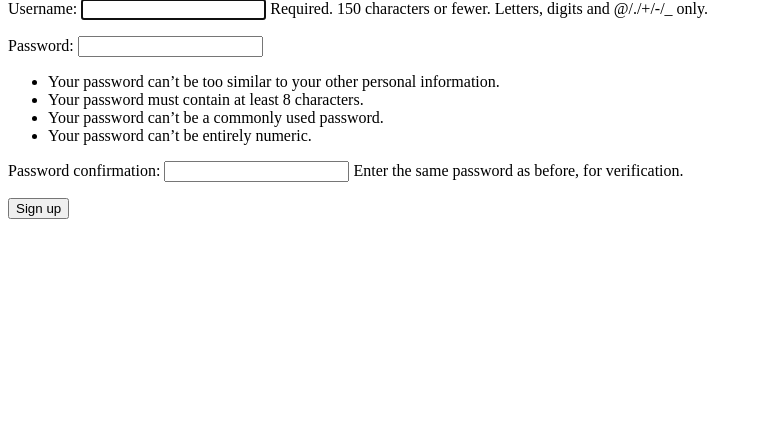
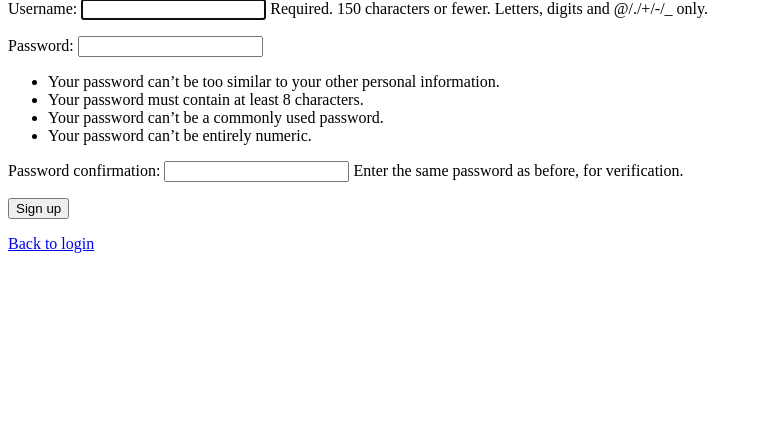
Before and after one commit to GuorongHong/MSVP, a Django app: page /accounts/signup/ in a window 1280 px wide. Shown: the part 68-515 px from the top of the page, without its empty margins (0-762 px from the left). Run offline with Django 3.2, Linux system fonts and the light colour scheme; parts of the project's set-up code (start-up, migrations or seed data) failed here and were passed over.

Commit message:
back to login link on sign up

```diff
--- a/templates/signup.html
+++ b/templates/signup.html
@@ -9,4 +9,6 @@
     {{ form.as_p }}
     <button type="submit">Sign up</button>
   </form>
+
+  <p><a href="{% url 'home'%}">Back to login</a></p>
 {% endblock %}
```
Also changed, not shown: db.sqlite3.
